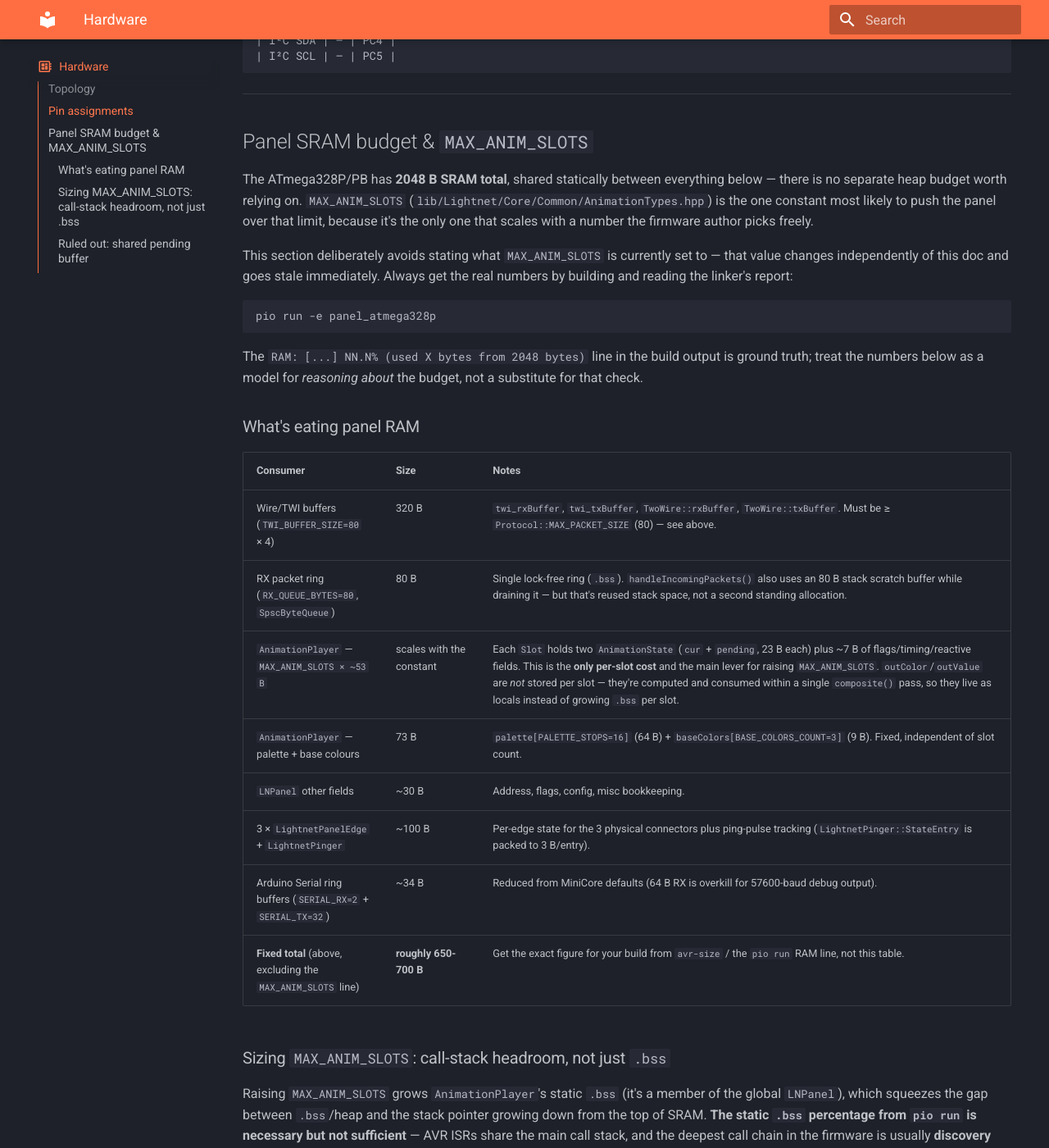
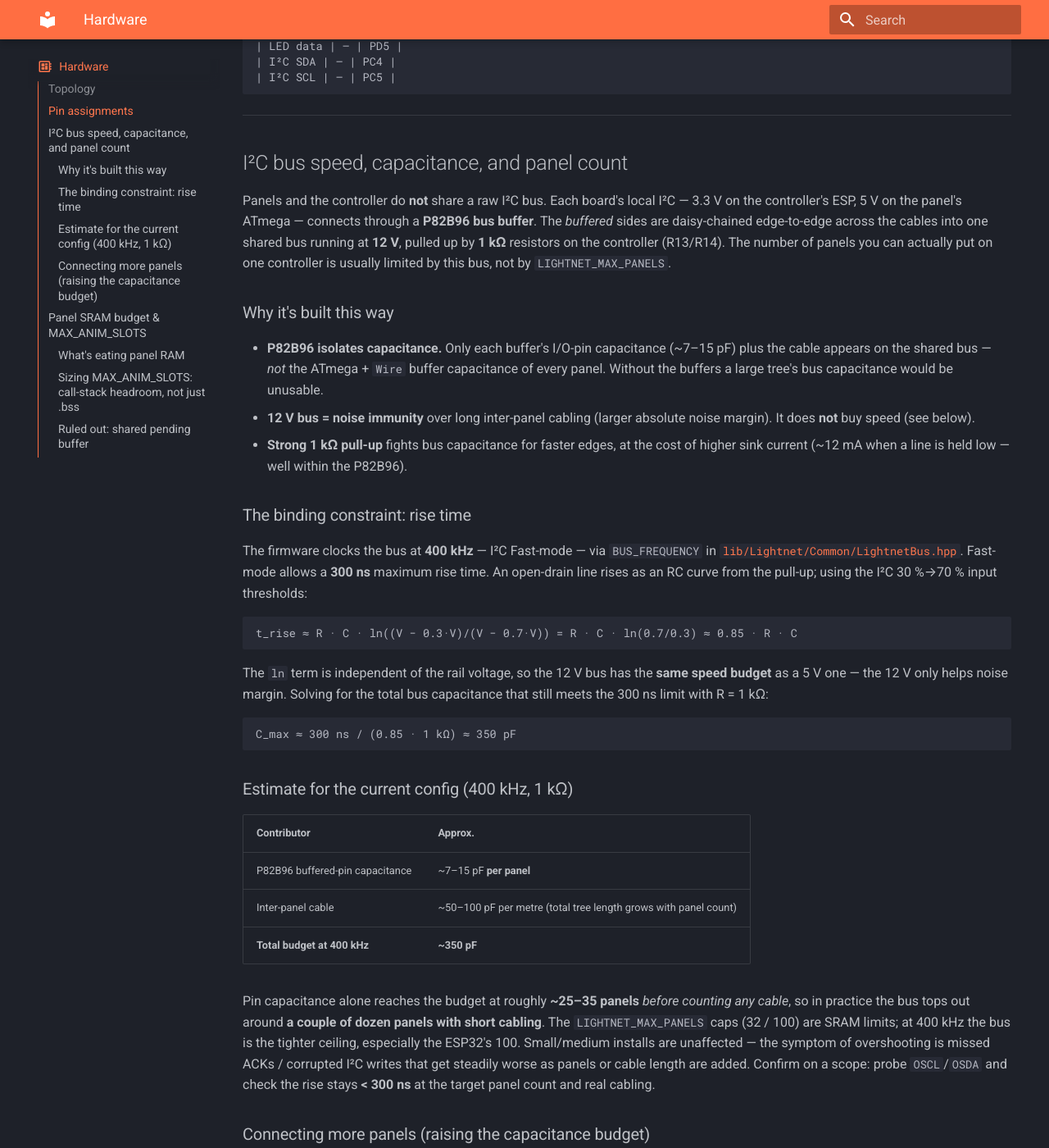
Before and after one commit to przemczan/lightnet-firmware, an MkDocs documentation site: the page built from docs/hardware.md, in a window 1280 px wide and 1400 px high, scrolled down 1247 px. Shown: the whole window at 82% size. Built offline with MkDocs 1.6.1 and Material for MkDocs 9.7.7, drawn with Linux system fonts in a browser that asks for light colours; some of the changed text lies outside the part shown.

Commit message:
docs update

````diff
--- a/docs/hardware.md
+++ b/docs/hardware.md
@@ -20,7 +20,7 @@ graph TD
   D --> E[Panel E — edge 0]
 ```
 
-The firmware caps a single controller at **100 panels** on ESP32 (`LIGHTNET_MAX_PANELS` in `lib/Lightnet/Core/Common/LightnetConfig.hpp`; **32 on ESP8266** to fit heap/stack budgets). The I²C 7-bit address space allows up to 254 in theory; the cap leaves headroom in SRAM and on the bus.
+The firmware caps a single controller at **100 panels** on ESP32 (`LIGHTNET_MAX_PANELS` in `lib/Lightnet/Core/Common/LightnetConfig.hpp`; **32 on ESP8266** to fit heap/stack budgets). The I²C 7-bit address space allows up to 254 in theory. These caps are **SRAM** limits — note that at the current 400 kHz bus clock the **I²C bus capacitance** is usually the tighter real-world ceiling and tops out well below those numbers; see [I²C bus speed, capacitance, and panel count](#i2c-bus-speed-capacitance-and-panel-count).
 
 ---
 
@@ -49,6 +49,76 @@ The firmware caps a single controller at **100 panels** on ESP32 (`LIGHTNET_MAX_
     | LED data | — | PD5 |
     | I²C SDA | — | PC4 |
     | I²C SCL | — | PC5 |
+
+---
+
+## I²C bus speed, capacitance, and panel count
+
+Panels and the controller do **not** share a raw I²C bus. Each board's local I²C — 3.3 V on the
+controller's ESP, 5 V on the panel's ATmega — connects through a **P82B96 bus buffer**. The
+*buffered* sides are daisy-chained edge-to-edge across the cables into one shared bus running at
+**12 V**, pulled up by **1 kΩ** resistors on the controller (R13/R14). The number of panels you can
+actually put on one controller is usually limited by this bus, not by `LIGHTNET_MAX_PANELS`.
+
+### Why it's built this way
+
+- **P82B96 isolates capacitance.** Only each buffer's I/O-pin capacitance (~7–15 pF) plus the cable
+  appears on the shared bus — *not* the ATmega + `Wire` buffer capacitance of every panel. Without
+  the buffers a large tree's bus capacitance would be unusable.
+- **12 V bus = noise immunity** over long inter-panel cabling (larger absolute noise margin). It
+  does **not** buy speed (see below).
+- **Strong 1 kΩ pull-up** fights bus capacitance for faster edges, at the cost of higher sink
+  current (~12 mA when a line is held low — well within the P82B96).
+
+### The binding constraint: rise time
+
+The firmware clocks the bus at **400 kHz** — I²C Fast-mode — via `BUS_FREQUENCY` in
+[`lib/Lightnet/Common/LightnetBus.hpp`](../lib/Lightnet/Common/LightnetBus.hpp). Fast-mode allows a
+**300 ns** maximum rise time. An open-drain line rises as an RC curve from the pull-up; using the
+I²C 30 %→70 % input thresholds:
+
+```
+t_rise ≈ R · C · ln((V − 0.3·V)/(V − 0.7·V)) = R · C · ln(0.7/0.3) ≈ 0.85 · R · C
+```
+
+The `ln` term is independent of the rail voltage, so the 12 V bus has the **same speed budget** as a
+5 V one — the 12 V only helps noise margin. Solving for the total bus capacitance that still meets
+the 300 ns limit with R = 1 kΩ:
+
+```
+C_max ≈ 300 ns / (0.85 · 1 kΩ) ≈ 350 pF
+```
+
+### Estimate for the current config (400 kHz, 1 kΩ)
+
+| Contributor | Approx. |
+|---|---|
+| P82B96 buffered-pin capacitance | ~7–15 pF **per panel** |
+| Inter-panel cable | ~50–100 pF per metre (total tree length grows with panel count) |
+| **Total budget at 400 kHz** | **~350 pF** |
+
+Pin capacitance alone reaches the budget at roughly **~25–35 panels** *before counting any cable*,
+so in practice the bus tops out around **a couple of dozen panels with short cabling**. The
+`LIGHTNET_MAX_PANELS` caps (32 / 100) are SRAM limits; at 400 kHz the bus is the tighter ceiling,
+especially the ESP32's 100. Small/medium installs are unaffected — the symptom of overshooting is
+missed ACKs / corrupted I²C writes that get steadily worse as panels or cable length are added.
+Confirm on a scope: probe `OSCL`/`OSDA` and check the rise stays **< 300 ns** at the target panel
+count and real cabling.
+
+### Connecting more panels (raising the capacitance budget)
+
+To support more panels you need a larger capacitance budget. In order of leverage:
+
+| Change | Effect on budget | Trade-off |
+|---|---|---|
+| **Lower the I²C clock** (`BUS_FREQUENCY`) | 200 kHz ≈ 2×; 100 kHz (Standard-mode, 1000 ns rise) ≈ 3–4× (~1.2 nF, i.e. ~roughly 4× the panels) | Lower throughput — acceptable, since per-frame I²C traffic is light and discovery is one-time |
+| **Lower the pull-up R** (R13/R14) | ∝ 1/R — e.g. 560 Ω ≈ 2× budget | Higher sink current (12 V / 560 Ω ≈ 21 mA); keep within the P82B96 sink rating |
+| **Reduce per-node / cable C** | linear | Shorter, lower-capacitance cable; fewer/closer panels |
+| Raise the bus voltage | **no effect on speed** | Only improves noise margin — not a way to add panels |
+
+`BUS_FREQUENCY` is a compile-time constant, so it's the easiest lever: for a large tree, drop it to
+100–200 kHz and re-confirm the rise time on a scope. Lowering the clock and the pull-up together
+multiplies the budget (and the panel count) further.
 
 ---
 
````
Also changed, not shown: other parts of docs/hardware.md (+1 -1 lines), uncrustify.cfg (+6 -4 lines), 1 other file.
